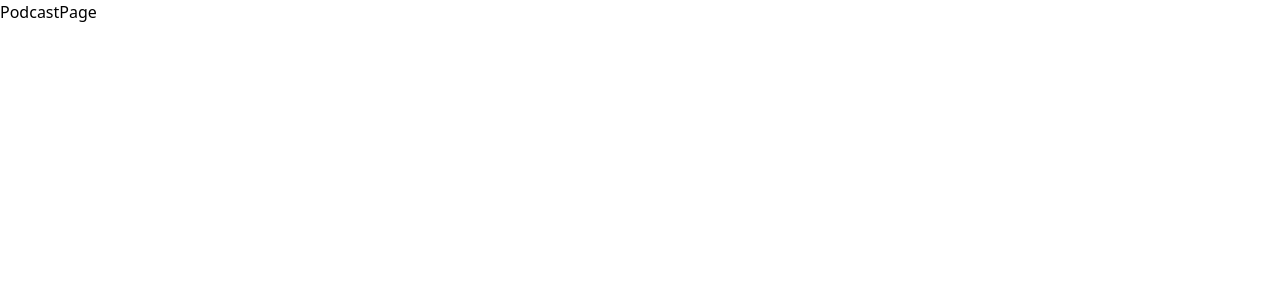
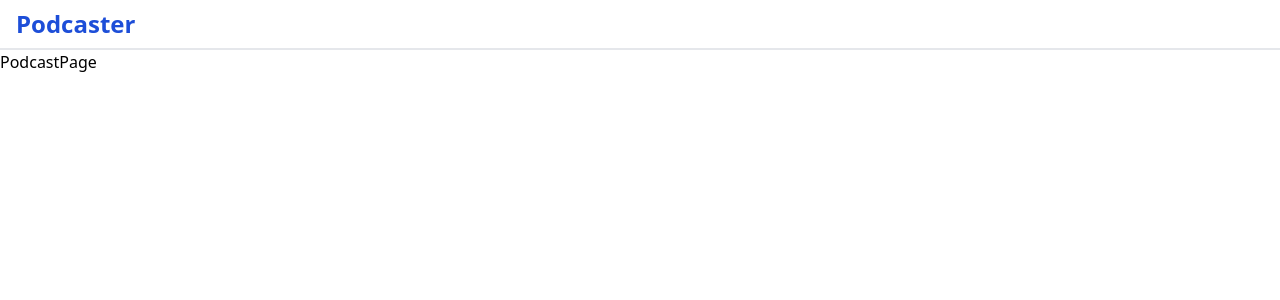
Before and after one commit to JorgeLuisParedes/podcaster-app, a React (Vite) app: page /podcast/1 in a window 1280 px wide. Shown: the top 300 px of the page. Built offline with nearby package versions, Linux system fonts and the light colour scheme.

Commit message:
se agrego el HeaderBar

```diff
--- a/package.json
+++ b/package.json
@@ -13,6 +13,7 @@
 	"dependencies": {
 		"react": "^18.2.0",
 		"react-dom": "^18.2.0",
+		"react-loader-spinner": "^6.1.6",
 		"react-router-dom": "^6.22.3"
 	},
 	"devDependencies": {
--- /dev/null
+++ b/src/podcaster/components/HeaderBar.jsx
@@ -0,0 +1,21 @@
+import { Bars } from 'react-loader-spinner';
+import { Link } from 'react-router-dom';
+
+export const HeaderBar = () => {
+	return (
+		<nav className='w-full py-2 px-4 border-b-2 flex justify-between'>
+			<Link
+				className='font-sans text-2xl font-semibold text-blue-700'
+				to='/'>
+				<h3 className=''>Podcaster</h3>
+			</Link>
+			<Bars
+				height='30'
+				width='30'
+				color='#1d4ed8'
+				ariaLabel='bars-loading'
+				visible={false}
+			/>
+		</nav>
+	);
+};
--- /dev/null
+++ b/src/podcaster/components/index.js
@@ -0,0 +1 @@
+export * from './HeaderBar';
--- a/src/podcaster/pages/EpisodePage.jsx
+++ b/src/podcaster/pages/EpisodePage.jsx
@@ -1,3 +1,10 @@
+import { HeaderBar } from '../components';
+
 export const EpisodePage = () => {
-	return <h1>EpisodePage</h1>;
+	return (
+		<>
+			<HeaderBar />
+			<h1>EpisodePage</h1>
+		</>
+	);
 };
--- a/src/podcaster/pages/HomePage.jsx
+++ b/src/podcaster/pages/HomePage.jsx
@@ -1,3 +1,10 @@
+import { HeaderBar } from '../components';
+
 export const HomePage = () => {
-	return <h1>HomePage</h1>;
+	return (
+		<>
+			<HeaderBar />
+			<h1>HomePage</h1>
+		</>
+	);
 };
--- a/src/podcaster/pages/NotFoundPage.jsx
+++ b/src/podcaster/pages/NotFoundPage.jsx
@@ -1,3 +1,10 @@
+import { HeaderBar } from '../components';
+
 export const NotFoundPage = () => {
-	return <h1>NotFoundPage</h1>;
+	return (
+		<>
+			<HeaderBar />
+			<h1>NotFoundPage</h1>
+		</>
+	);
 };
--- a/src/podcaster/pages/PodcastPage.jsx
+++ b/src/podcaster/pages/PodcastPage.jsx
@@ -1,3 +1,10 @@
+import { HeaderBar } from '../components';
+
 export const PodcastPage = () => {
-	return <h1>PodcastPage</h1>;
+	return (
+		<>
+			<HeaderBar />
+			<h1>PodcastPage</h1>
+		</>
+	);
 };
```
Also changed, not shown: 1 other file (tests, documents, lock files or other folders).
